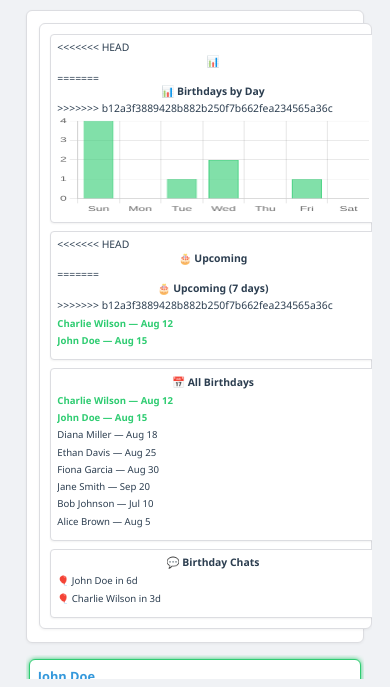
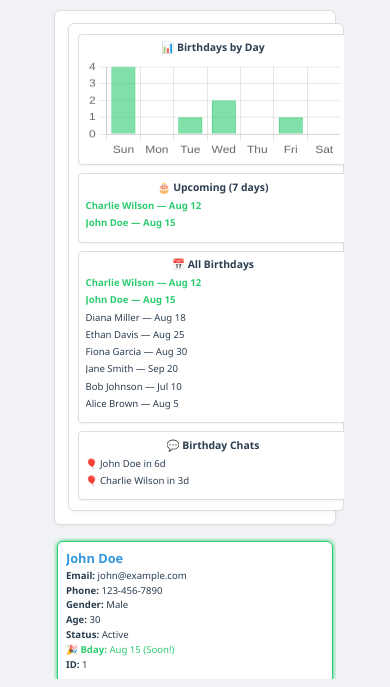
Before and after one commit to ababioandrew/newApp, a website: page public/views/allMembers.html in a window 390 px wide. Shown: the part 157-844 px from the top of the page. Drawn offline with nearby package versions, Linux system fonts and the light colour scheme.

```diff
--- a/public/views/allMembers.html
+++ b/public/views/allMembers.html
@@ -305,20 +305,12 @@
 <div class="metric-card">
   <div class="metric-flex">
     <div class="metric-section">
-<<<<<<< HEAD
-      <h3>📊</h3>
-=======
       <h3>📊 Birthdays by Day</h3>
->>>>>>> b12a3f3889428b882b250f7b662fea234565a36c
       <canvas id="birthdayChart"></canvas>
     </div>
 
     <div class="metric-section">
-<<<<<<< HEAD
-      <h3>🎂 Upcoming</h3>
-=======
       <h3>🎂 Upcoming (7 days)</h3>
->>>>>>> b12a3f3889428b882b250f7b662fea234565a36c
       <ul id="upcomingBirthdays"></ul>
     </div>
 
```
